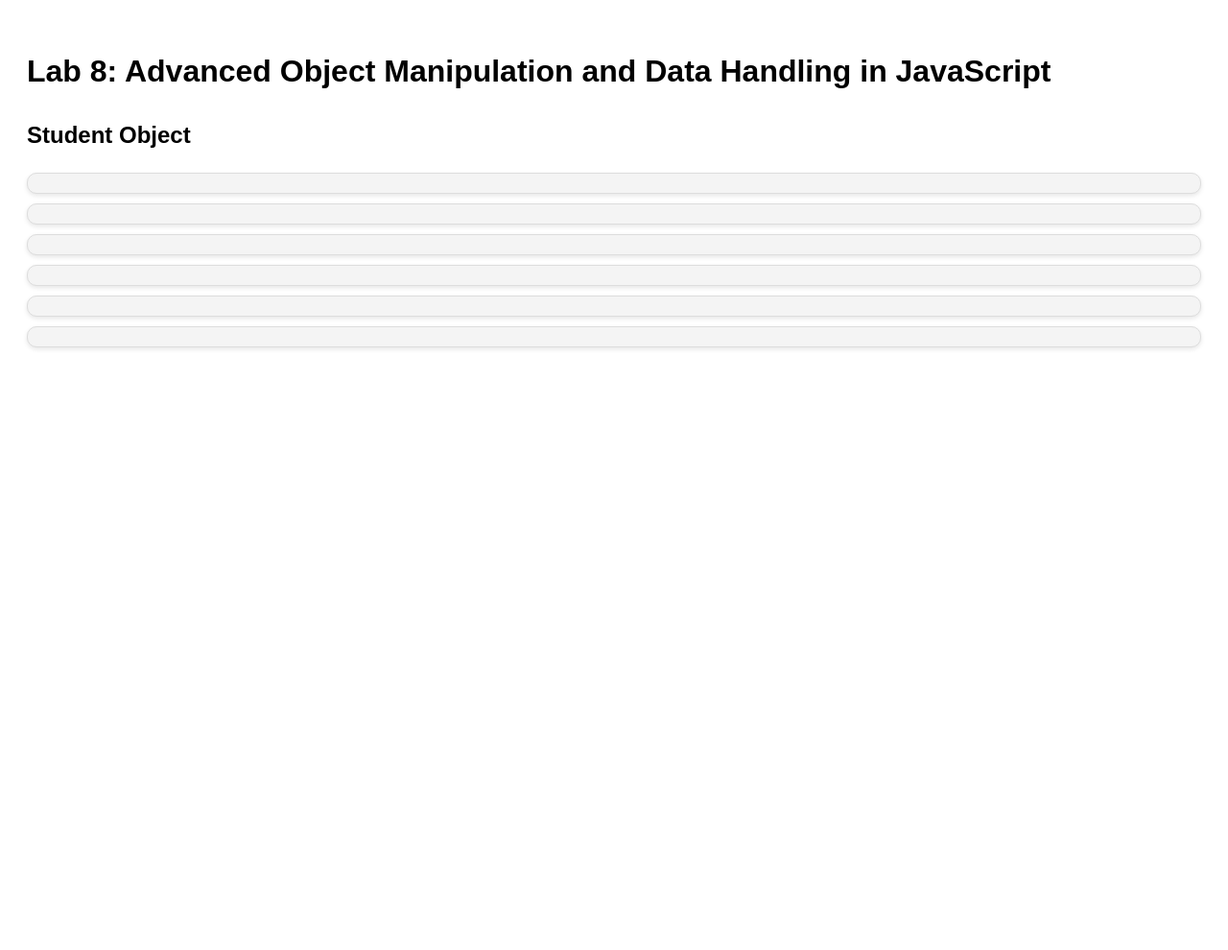
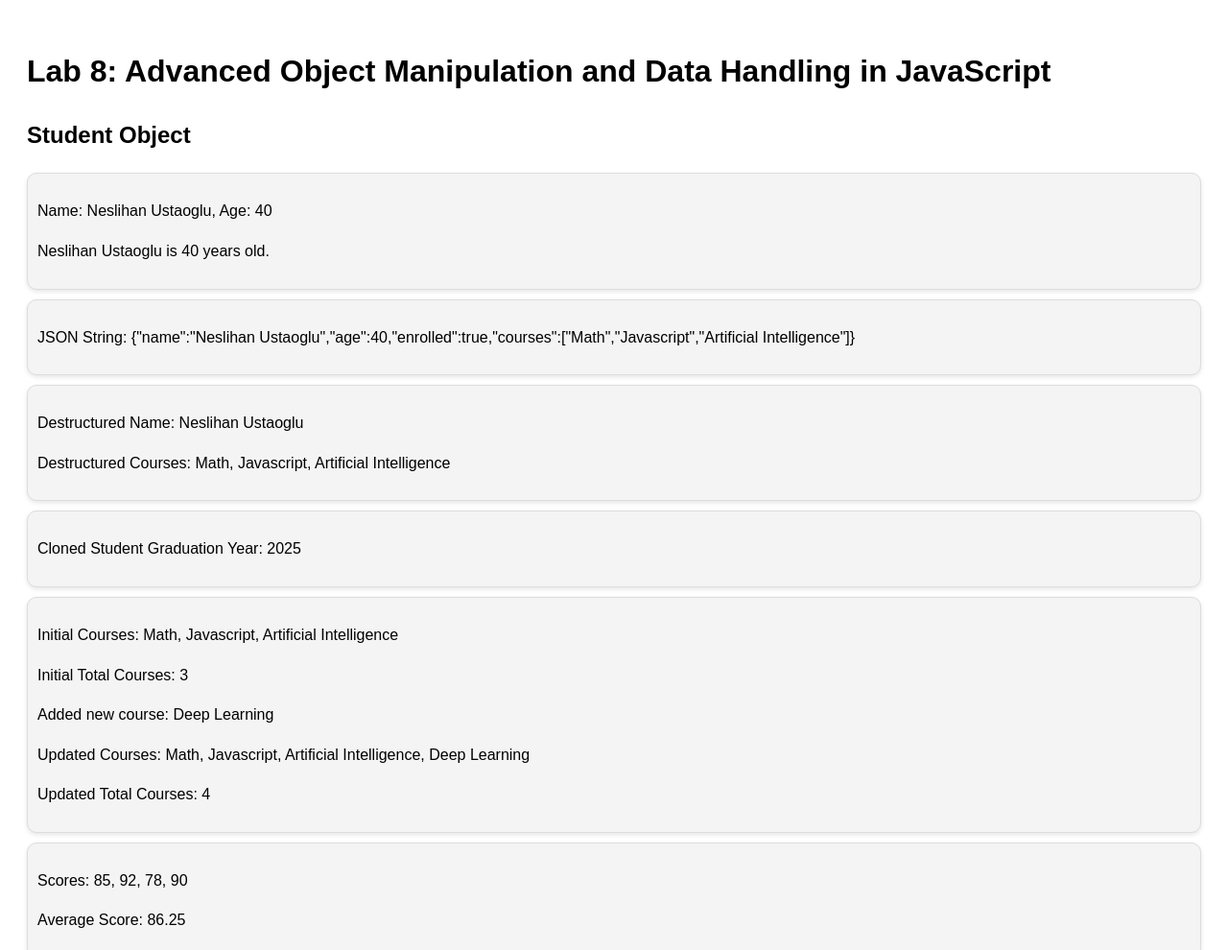
Before and after one commit to NesliHumber/javascript_lab_8, a plain HTML site: page index.html in a window 1280 px wide. Shown: the top 990 px of the page at 96% size. Before the commit the page ends 800 px from the top, so only its background shows below. Drawn offline with Linux system fonts and the light colour scheme.

Commit message:
Adds script into html

```diff
--- a/index.html
+++ b/index.html
@@ -27,7 +27,60 @@
 <div id="part6" class="output"></div>
 
 <script>
+    // Function to display output on page
+    function displayOutput(divId, message) {
+        const div = document.getElementById(divId);
+        div.innerHTML += `<p>${message}</p>`;
+    }
 
+    // Student object
+    const student = {
+        name: "Neslihan Ustaoglu",
+        age: 40,
+        enrolled: true,
+        courses: ["Math", "Javascript", "Artificial Intelligence"],
+        displayInfo: function() {
+            return `${this.name} is ${this.age} years old.`;
+        },
+        addCourse: function(course) {
+            this.courses.push(course);
+            displayOutput('part5', `Added new course: ${course}`);
+        },
+        getTotalCourses: function() {
+            return this.courses.length;
+        }
+    };
+
+    // Part 1: Basic Information
+    displayOutput('part1', `Name: ${student.name}, Age: ${student.age}`);
+    displayOutput('part1', student.displayInfo());
+
+    // Part 2: JSON Conversion
+    const jsonString = JSON.stringify(student);
+    displayOutput('part2', `JSON String: ${jsonString}`);
+
+    // Part 3: Destructuring
+    const { name, courses } = student;
+    displayOutput('part3', `Destructured Name: ${name}`);
+    displayOutput('part3', `Destructured Courses: ${courses.join(', ')}`);
+
+    // Part 4: Spread Operator
+    const clonedStudent = { ...student };
+    clonedStudent.graduationYear = 2025;
+    displayOutput('part4', `Cloned Student Graduation Year: ${clonedStudent.graduationYear}`);
+
+    // Part 5: Object Methods
+    displayOutput('part5', `Initial Courses: ${student.courses.join(', ')}`);
+    displayOutput('part5', `Initial Total Courses: ${student.getTotalCourses()}`);
+    student.addCourse("Deep Learning");
+    displayOutput('part5', `Updated Courses: ${student.courses.join(', ')}`);
+    displayOutput('part5', `Updated Total Courses: ${student.getTotalCourses()}`);
+
+    // Part 6: Reduce Method
+    const scores = [85, 92, 78, 90];
+    const averageScore = scores.reduce((sum, score) => sum + score, 0) / scores.length;
+    displayOutput('part6', `Scores: ${scores.join(', ')}`);
+    displayOutput('part6', `Average Score: ${averageScore.toFixed(2)}`);
 </script>
 </body>
 </html>
```
